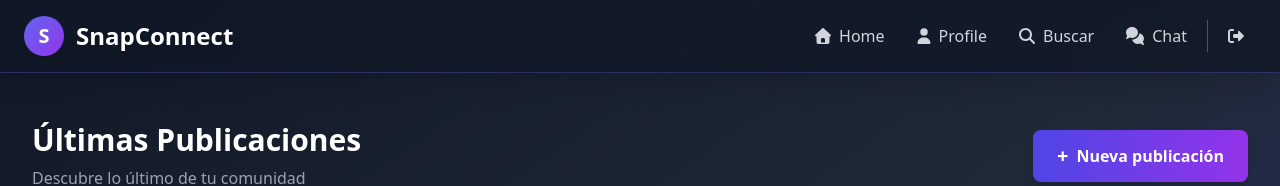
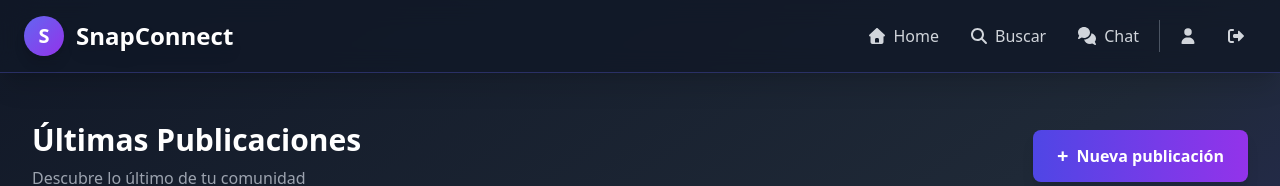
Before and after one commit to maria-delgado-eiriz/pixela-vue, a Vue app: page / in a window 1280 px wide. Shown: the top 186 px of the page. Built offline with nearby package versions, Linux system fonts and the light colour scheme; no server answers; sample sign-in values are in the browser's storage.

Commit message:
move profile button

```diff
--- a/src/views/LayoutView.vue
+++ b/src/views/LayoutView.vue
@@ -76,11 +76,6 @@
             <span>Home</span>
           </router-link>
 
-          <a @click="goToProfile()" class="nav-btn cursor-pointer">
-            <FontAwesomeIcon :icon="faUser" />
-            <span>Profile</span>
-          </a>
-
           <router-link to="/search" class="nav-btn">
             <FontAwesomeIcon :icon="faMagnifyingGlass" />
             <span>Buscar</span>
@@ -92,6 +87,10 @@
           </router-link>
 
           <div class="w-px h-8 bg-gray-600 mx-2"></div>
+
+          <a @click="goToProfile()" class="nav-btn-icon cursor-pointer" title="Profile">
+            <FontAwesomeIcon :icon="faUser" />
+          </a>
 
           <a @click="logout()" class="nav-btn-icon" title="Logout">
             <FontAwesomeIcon :icon="faSignOutAlt" />
```
